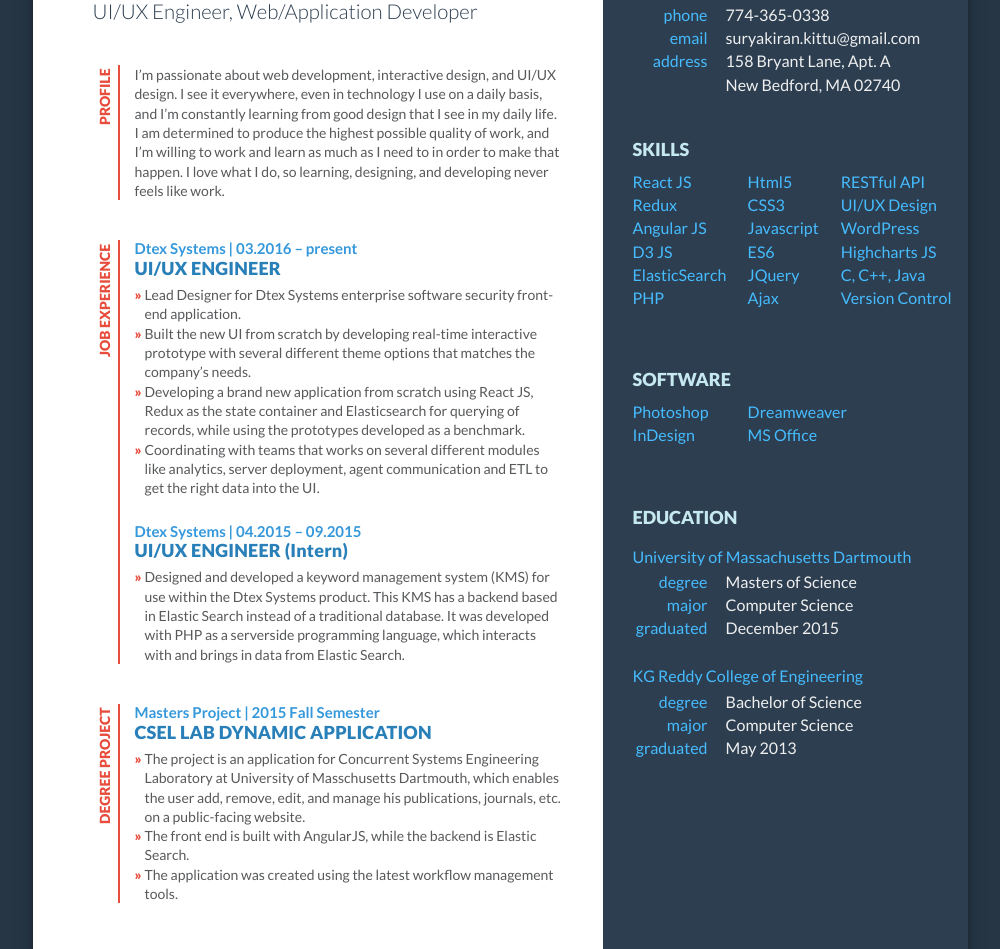
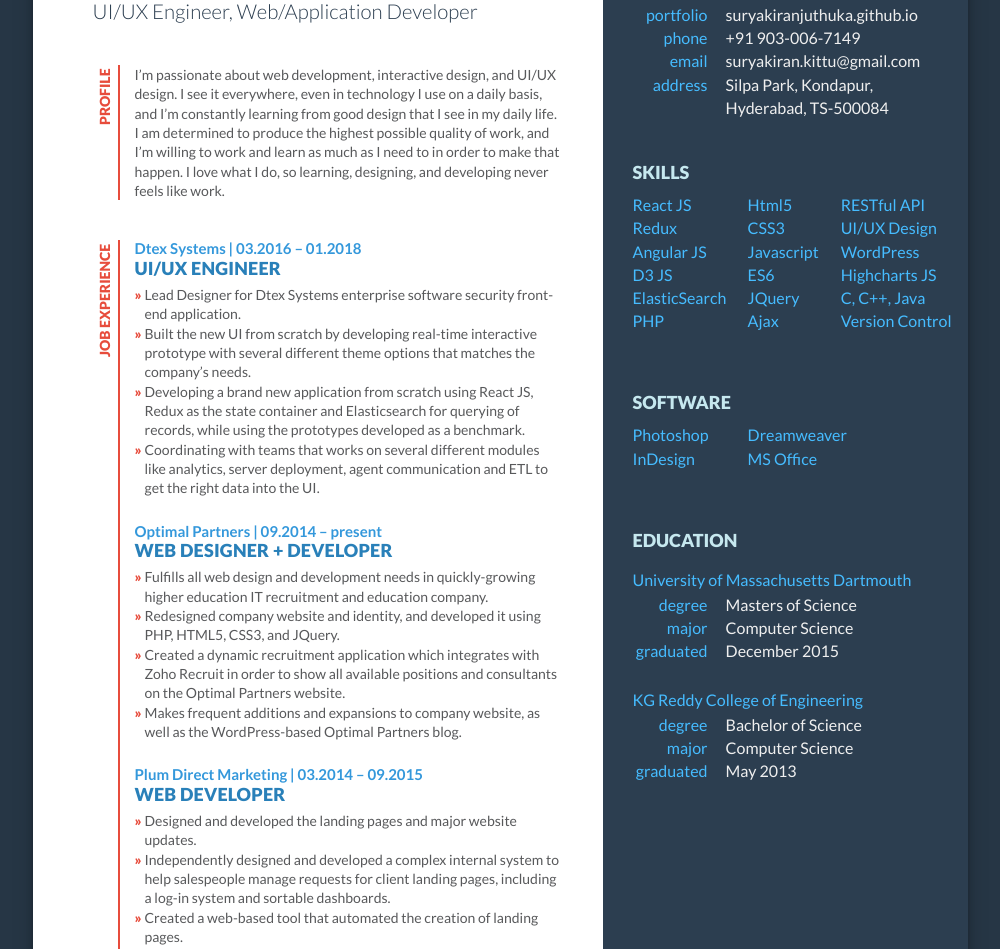
Before and after one commit to suryakiranjuthuka/Resume-PDF, a plain HTML site: page index.html in a window 1280 px wide. Shown: the part 203-1152 px from the top of the page, without its empty margins (140-1140 px from the left). Drawn offline with Linux system fonts and the light colour scheme.

Commit message:
Updating the PDF to the lastest Resume.

```diff
--- a/index.html
+++ b/index.html
@@ -10,78 +10,82 @@
       <p class="browsehappy">You are using an <strong>outdated</strong> browser. Please <a href="http://browsehappy.com/">upgrade your browser</a> to improve your experience.</p>
     <![endif]-->
         <div class=container>
-            <section id=contentContainer>
-                <div class=resumeContainer>
-                    <div class=whiteHalf>
+          <section id="contentContainer">
+
+            <div class="resumeContainer">
+              <div class="whiteHalf">
                 <h1>Surya Kiran Juthuka</h1>
                 <h2>UI/UX Engineer, Web/Application Developer</h2>
-                        <div class=profile>
-                            <div class=verticalText>Profile</div>
-                            <p>I’m passionate about web development, interactive design, and UI/UX design. I see it everywhere, even in technology I use on a daily basis, and I’m constantly learning from good design that I see in my daily life. I am determined
-                                to produce the highest possible quality of work, and I’m willing to work and learn as much as I need to in order to make that happen. I love what I do, so learning, designing, and developing never feels like work.</p>
+                <div class="profile">
+                  <div class="verticalText">Profile</div>
+                  <p>I’m passionate about web development, interactive design, and UI/UX design. I see it everywhere, even in technology I use on a daily basis, and I’m constantly learning from good design that I see in my daily life. I am determined to produce the highest possible quality of work, and I’m willing to work and learn as much as I need to in order to make that happen. I love what I do, so learning, designing, and developing never feels like work.</p>
                 </div>
-                        <div class=jobExperience>
-                            <div class=verticalText>Job Experience</div>
-                            <div class=project>
-                                <h4>Dtex Systems | 03.2016 – present</h4>
+
+                <div class="jobExperience">
+                  <div class="verticalText">Job Experience</div>
+                  <div class="project">
+                    <h4>Dtex Systems | 03.2016 – 01.2018</h4>
                     <h3>UI/UX ENGINEER</h3>
-                                <div class=projectPara><span>»</span>
-                                    <p>Lead Designer for Dtex Systems enterprise software security front-end application.</p>
+                    <div class="projectPara"><span>»</span><p>Lead Designer for Dtex Systems enterprise software security front-end application.</p></div>
+                    <div class="projectPara"><span>»</span><p>Built the new UI from scratch by developing real-time interactive prototype with several different theme options that matches the company’s needs.</p></div>
+                    <div class="projectPara"><span>»</span><p>Developing a brand new application from scratch using React JS, Redux as the state container and Elasticsearch for querying of records, while using the prototypes developed as a benchmark.</p></div>
+                    <div class="projectPara"><span>»</span><p>Coordinating with teams that works on several different modules like analytics, server deployment, agent communication and ETL to get the right data into the UI.</p></div>
                   </div>
-                                <div class=projectPara><span>»</span>
-                                    <p>Built the new UI from scratch by developing real-time interactive prototype with several different theme options that matches the company’s needs.</p>
+                  <div class="project">
+                    <h4>Optimal Partners | 09.2014 – present</h4>
+                    <h3>WEB DESIGNER + DEVELOPER</h3>
+                    <div class="projectPara"><span>»</span><p>Fulfills all web design and development needs in quickly-growing higher education IT recruitment and education company.</p></div>
+                    <div class="projectPara"><span>»</span><p>Redesigned company website and identity, and developed it using PHP, HTML5, CSS3, and JQuery.</p></div>
+                    <div class="projectPara"><span>»</span><p>Created a dynamic recruitment application which integrates with Zoho Recruit in order to show all available positions and consultants on the Optimal Partners website.</p></div>
+                    <div class="projectPara"><span>»</span><p>Makes frequent additions and expansions to company website, as well as the WordPress-based Optimal Partners blog.</p></div>
                   </div>
-                                <div class=projectPara><span>»</span>
-                                    <p>Developing a brand new application from scratch using React JS, Redux as the state container and Elasticsearch for querying of records, while using the prototypes developed as a benchmark.</p>
+                  <div class="project">
+                    <h4>Plum Direct Marketing | 03.2014 – 09.2015</h4>
+                    <h3>WEB DEVELOPER</h3>
+                    <div class="projectPara"><span>»</span><p>Designed and developed the landing pages and major website updates.</p></div>
+                    <div class="projectPara"><span>»</span><p>Independently designed and developed a complex internal system to help salespeople manage requests for client landing pages, including a log-in system and sortable dashboards.</p></div>
+                    <div class="projectPara"><span>»</span><p>Created a web-based tool that automated the creation of landing pages.</p></div>
                   </div>
-                                <div class=projectPara><span>»</span>
-                                    <p>Coordinating with teams that works on several different modules like analytics, server deployment, agent communication and ETL to get the right data into the UI.</p>
+                  <div class="project">
+                    <h4>Dtex Systems | 04.2015 – 09.2015</h4>
+                    <h3>UI/UX ENGINEER</h3>
+                    <div class="projectPara"><span>»</span><p>Designed and developed a keyword management system (KMS) for use within the Dtex Systems product. This KMS has a backend based in Elastic Search instead of a traditional database. It was developed with PHP as a serverside programming language, which interacts with and brings in data from Elastic Search. </p></div>
                   </div>
                 </div>
-                            <div class=project>
-                                <h4>Dtex Systems | 04.2015 – 09.2015</h4>
-                                <h3>UI/UX ENGINEER (Intern)</h3>
-                                <div class=projectPara><span>»</span>
-                                    <p>Designed and developed a keyword management system (KMS) for use within the Dtex Systems product. This KMS has a backend based in Elastic Search instead of a traditional database. It was developed with PHP as a serverside
-                                        programming language, which interacts with and brings in data from Elastic Search. </p>
-                                </div>
-                            </div>
-                        </div>
-                        <div class=degreeProject>
-                            <div class=verticalText>Degree Project</div>
-                            <div class=project>
+
+                <!-- <div class="degreeProject">
+                  <div class="verticalText">Degree Project</div>
+                  <div class="project">
                     <h4>Masters Project | 2015 Fall Semester</h4>
                     <h3>CSEL LAB DYNAMIC APPLICATION</h3>
-                                <div class=projectPara><span>»</span>
-                                    <p>The project is an application for Concurrent Systems Engineering Laboratory at University of Masschusetts Dartmouth, which enables the user add, remove, edit, and manage his publications, journals, etc. on a public-facing
-                                        website.</p>
+                    <div class="projectPara"><span>»</span><p>The project is an application for Concurrent Systems Engineering Laboratory at University of Masschusetts Dartmouth, which enables the user add, remove, edit, and manage his publications, journals, etc. on a public-facing website.</p></div>
+                    <div class="projectPara"><span>»</span><p>The front end is built with AngularJS, while the backend is Elastic Search.</p></div>
+                    <div class="projectPara"><span>»</span><p>The application was created using the latest workflow management tools.</p></div>
                   </div>
-                                <div class=projectPara><span>»</span>
-                                    <p>The front end is built with AngularJS, while the backend is Elastic Search.</p>
+                </div> -->
               </div>
-                                <div class=projectPara><span>»</span>
-                                    <p>The application was created using the latest workflow management tools.</p>
-                                </div>
-                            </div>
-                        </div>
-                    </div>
-                    <div class=blueHalf>
-                        <section style=margin-bottom:40px>
+
+              <div class="blueHalf">
+
+                <section style="margin-bottom:40px;">
                   <h3>Contact</h3>
-                            <div class=labelContainer>
+                  <div class="labelContainer">
+                    <p>portfolio</p>
                     <p>phone</p>
                     <p>email</p>
                     <p>address</p>
                   </div>
-                            <div class=textContainer>
-                                <p>774-365-0338</p>
+                  <div class="textContainer">
+                    <p>suryakiranjuthuka.github.io</p>
+                    <p>+91 903-006-7149</p>
                     <p>suryakiran.kittu@gmail.com</p>
-                                <p>158 Bryant Lane, Apt. A New Bedford, MA 02740</p>
+                    <p>Silpa Park, Kondapur, Hyderabad, TS-500084</p>
                   </div>
                 </section>
-                        <section style=margin-top:40px>
+
+                <section style="margin-top:40px;">
                   <h3>Skills</h3>
-                            <div class=skillsContainer1>
+                  <div class="skillsContainer1">
                     <p>React JS</p>
                     <p>Redux</p>
                     <p>Angular JS</p>
@@ -89,7 +93,7 @@
                     <p>ElasticSearch</p>
                     <p>PHP</p>
                   </div>
-                            <div class=skillsContainer2>
+                  <div class="skillsContainer2">
                     <p>Html5</p>
                     <p>CSS3</p>
                     <p>Javascript</p>
@@ -97,7 +101,7 @@
                     <p>JQuery</p>
                     <p>Ajax</p>
                   </div>
-                            <div class=skillsContainer3>
+                  <div class="skillsContainer3">
                     <p>RESTful API</p>
                     <p>UI/UX Design</p>
                     <p>WordPress</p>
@@ -106,44 +110,51 @@
                     <p>Version Control</p>
                   </div>
                 </section>
+
                 <section>
                   <h3>Software</h3>
-                            <div class=softwareContainer1>
+                  <div class="softwareContainer1">
                     <p>Photoshop</p>
                     <p>InDesign</p>
                   </div>
-                            <div class=softwareContainer2>
+                  <div class="softwareContainer2">
                     <p>Dreamweaver</p>
                     <p>MS Office</p>
                   </div>
+
                 </section>
+
                 <section>
                   <h3>Education</h3>
-                            <h4 style="margin-top: 15px">University of Massachusetts Dartmouth</h4>
-                            <div class=labelContainer>
+                  <h4 style="margin-top: 15px;">University of Massachusetts Dartmouth</h4>
+                  <div class="labelContainer">
                     <p>degree</p>
                     <p>major</p>
                     <p>graduated</p>
                   </div>
-                            <div class=textContainer>
+                  <div class="textContainer">
                     <p>Masters of Science</p>
                     <p>Computer Science</p>
                     <p>December 2015</p>
                   </div>
+
                   <h4>KG Reddy College of Engineering</h4>
-                            <div class=labelContainer>
+                  <div class="labelContainer">
                     <p>degree</p>
                     <p>major</p>
                     <p>graduated</p>
                   </div>
-                            <div class=textContainer>
+                  <div class="textContainer">
                     <p>Bachelor of Science</p>
                     <p>Computer Science</p>
                     <p>May 2013</p>
                   </div>
                 </section>
+
               </div>
+
             </div>
+
           </section>
         </div>
       </body>
```
Lines whose indentation alone changed are shown as unchanged.
